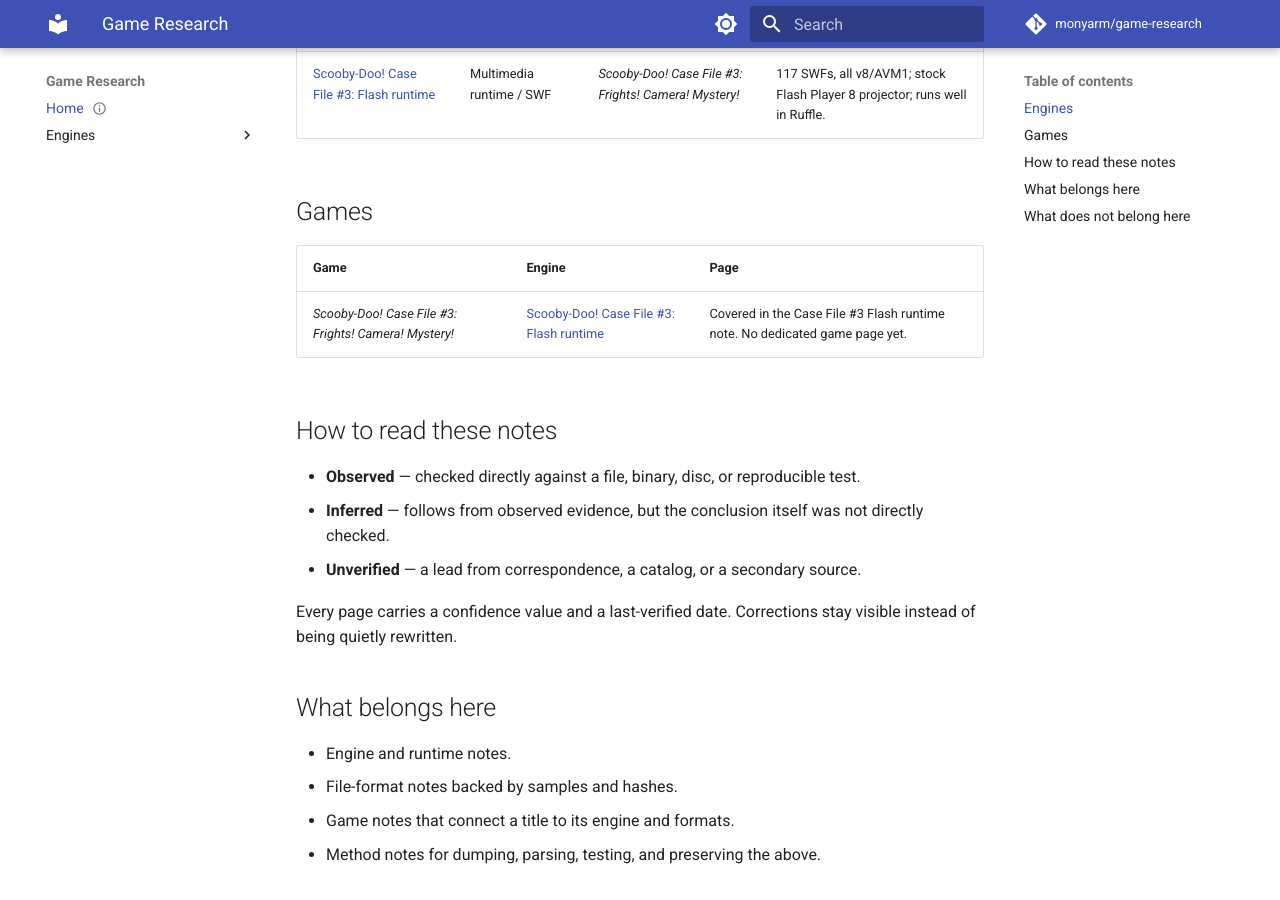
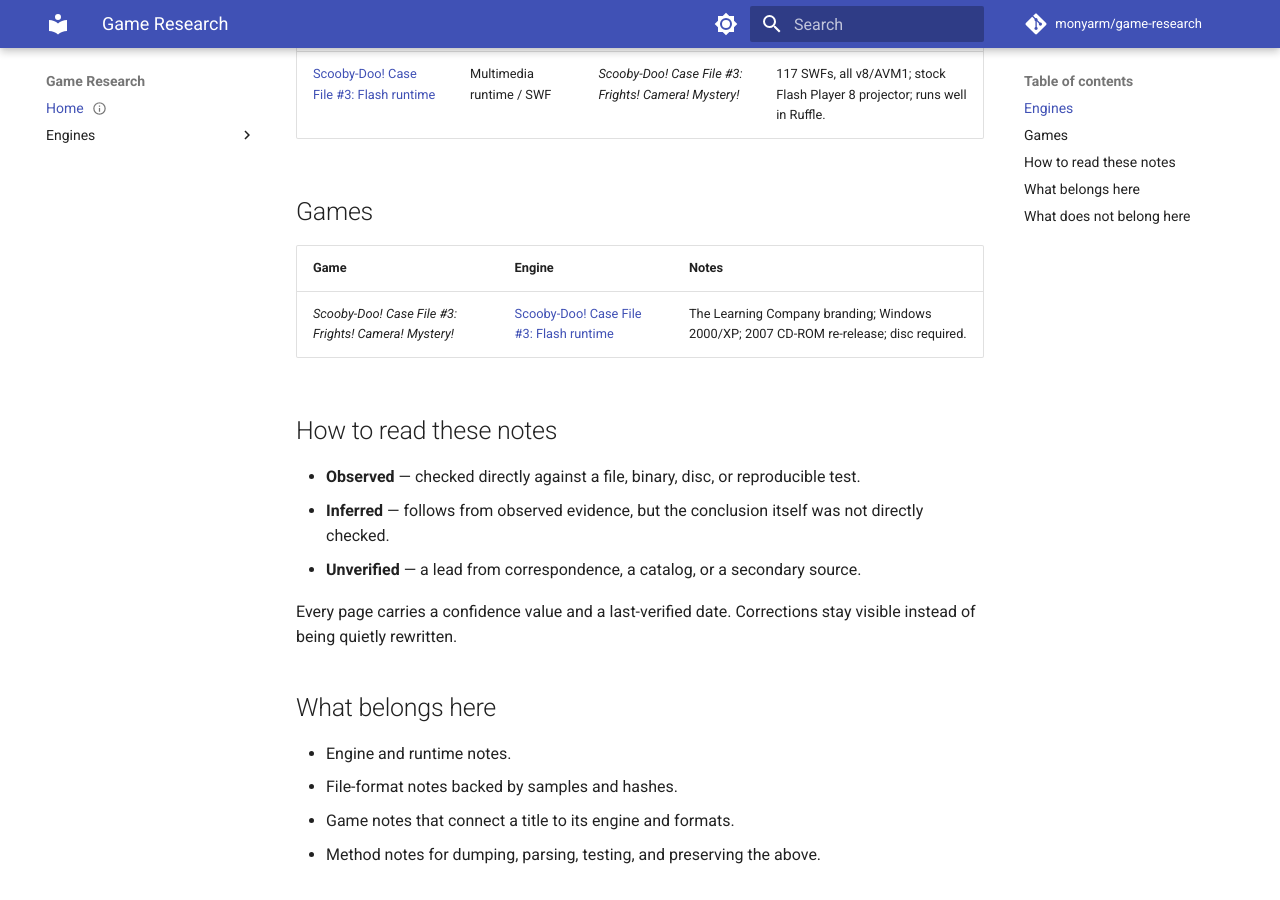
Before and after one commit to monyarm/game-research, an MkDocs documentation site: the page built from docs/index.md, in a window 1280 px wide and 900 px high, scrolled down 316 px. Built offline with MkDocs 1.6.1 and Material for MkDocs 9.7.7, drawn with Linux system fonts in a browser that asks for light colours; comment, search, counter and statistics services are not loaded.

Commit message:
docs: simplify games table

```diff
--- a/docs/index.md
+++ b/docs/index.md
@@ -22,9 +22,9 @@ A single place for my research on adventure and visual novel games: the engines
 
 ## Games
 
-| Game | Engine | Page |
+| Game | Engine | Notes |
 | --- | --- | --- |
-| *Scooby-Doo! Case File #3: Frights! Camera! Mystery!* | [Scooby-Doo! Case File #3: Flash runtime](engines/scooby-doo-case-file-3-flash.md) | Covered in the Case File #3 Flash runtime note. No dedicated game page yet. |
+| *Scooby-Doo! Case File #3: Frights! Camera! Mystery!* | [Scooby-Doo! Case File #3: Flash runtime](engines/scooby-doo-case-file-3-flash.md) | The Learning Company branding; Windows 2000/XP; 2007 CD-ROM re-release; disc required. |
 
 ## How to read these notes
 
```
Also changed, not shown: AGENTS.md (+6 -1 lines).
